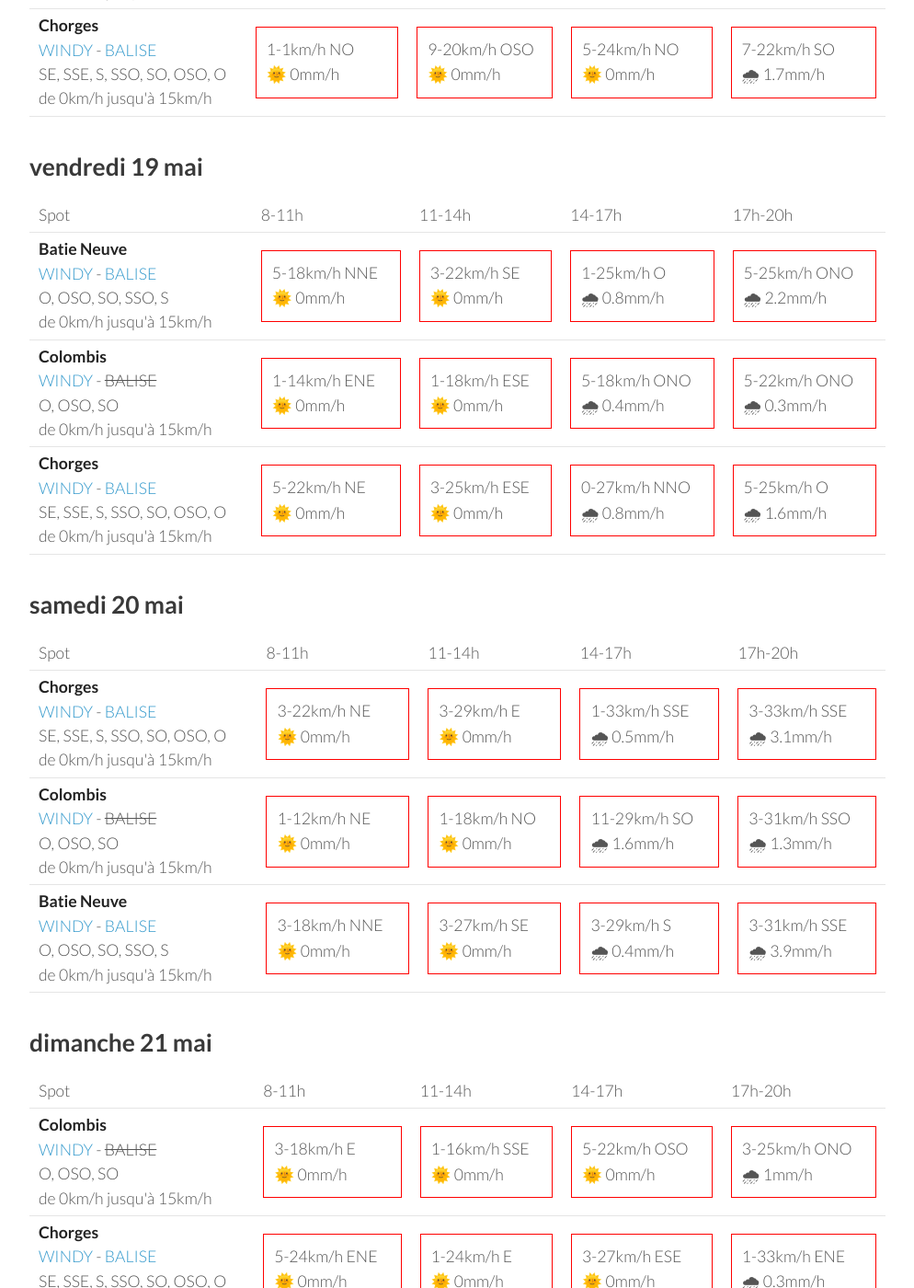
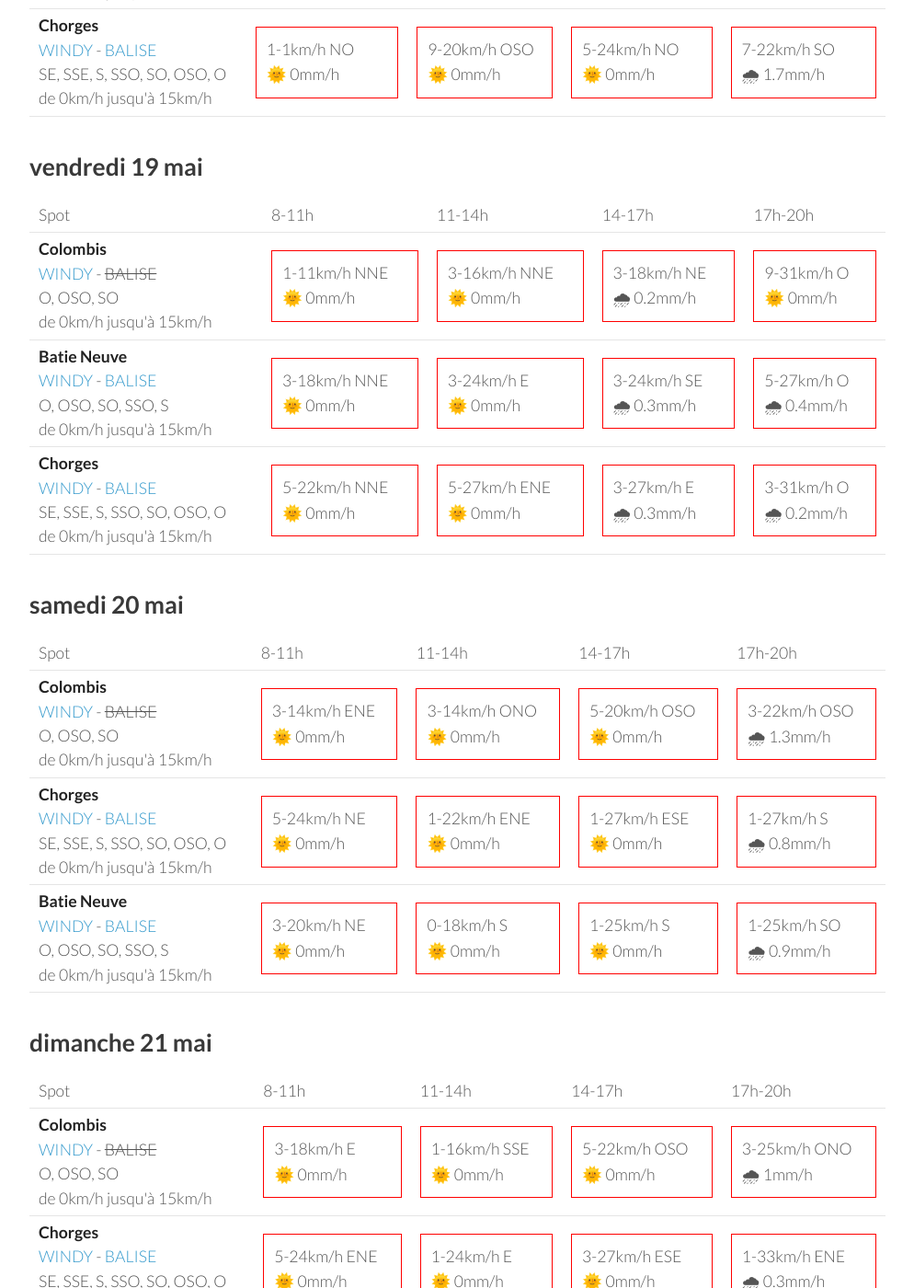
Before and after one commit to parapente-dans-le-nord/parapente-dans-le-nord.github.io, a Jekyll site: the page built from serre_poncon.markdown, in a window 1280 px wide and 1400 px high, scrolled down 1066 px. Shown: the whole window at 92% size, without its empty margins (26-1020 px from the left). Built offline with Jekyll 4.4.1, drawn with Linux system fonts in a browser that asks for light colours; some of the changed text lies outside the part shown.

Commit message:
update index.markdown

```diff
--- a/serre_poncon.markdown
+++ b/serre_poncon.markdown
@@ -111,32 +111,32 @@ page mise à jour le mercredi 17 mai 13:31
       <td>17h-20h</td>
     </tr>
 <tr>
-        <td><strong>Batie Neuve</strong><br><a href="https://windy.com/44.584/6.236?44.559,6.262,10,m:eTtagly">WINDY</a> - <span class=""><a href="https://www.openwindmap.org/PP554">BALISE</a> </span><br> <span class="vent-favorable">O, OSO, SO, SSO, S</span><br><span class="force-vent">de 0km/h jusqu'à 15km/h</span> </td>
+        <td><strong>Colombis</strong><br><a href="https://windy.com/44.494/6.216?44.559,6.262,10">WINDY</a> - <span class="no-balise"> BALISE </span><br> <span class="vent-favorable">O, OSO, SO</span><br><span class="force-vent">de 0km/h jusqu'à 15km/h</span> </td>
 
-            <td><div class="not-flyable"><p>5-18km/h NNE</p><p>🌞 0mm/h</p></div></td>
-            <td><div class="not-flyable"><p>3-22km/h SE</p><p>🌞 0mm/h</p></div></td>
-            <td><div class="not-flyable"><p>1-25km/h O</p><p>🌧 0.8mm/h</p></div></td>
-            <td><div class="not-flyable"><p>5-25km/h ONO</p><p>🌧 2.2mm/h</p></div></td>
+            <td><div class="not-flyable"><p>1-11km/h NNE</p><p>🌞 0mm/h</p></div></td>
+            <td><div class="not-flyable"><p>3-16km/h NNE</p><p>🌞 0mm/h</p></div></td>
+            <td><div class="not-flyable"><p>3-18km/h NE</p><p>🌧 0.2mm/h</p></div></td>
+            <td><div class="not-flyable"><p>9-31km/h O</p><p>🌞 0mm/h</p></div></td>
 
 
     </tr>
 <tr>
-        <td><strong>Colombis</strong><br><a href="https://windy.com/44.494/6.216?44.559,6.262,10">WINDY</a> - <span class="no-balise"> BALISE </span><br> <span class="vent-favorable">O, OSO, SO</span><br><span class="force-vent">de 0km/h jusqu'à 15km/h</span> </td>
+        <td><strong>Batie Neuve</strong><br><a href="https://windy.com/44.584/6.236?44.559,6.262,10,m:eTtagly">WINDY</a> - <span class=""><a href="https://www.openwindmap.org/PP554">BALISE</a> </span><br> <span class="vent-favorable">O, OSO, SO, SSO, S</span><br><span class="force-vent">de 0km/h jusqu'à 15km/h</span> </td>
 
-            <td><div class="not-flyable"><p>1-14km/h ENE</p><p>🌞 0mm/h</p></div></td>
-            <td><div class="not-flyable"><p>1-18km/h ESE</p><p>🌞 0mm/h</p></div></td>
-            <td><div class="not-flyable"><p>5-18km/h ONO</p><p>🌧 0.4mm/h</p></div></td>
-            <td><div class="not-flyable"><p>5-22km/h ONO</p><p>🌧 0.3mm/h</p></div></td>
+            <td><div class="not-flyable"><p>3-18km/h NNE</p><p>🌞 0mm/h</p></div></td>
+            <td><div class="not-flyable"><p>3-24km/h E</p><p>🌞 0mm/h</p></div></td>
+            <td><div class="not-flyable"><p>3-24km/h SE</p><p>🌧 0.3mm/h</p></div></td>
+            <td><div class="not-flyable"><p>5-27km/h O</p><p>🌧 0.4mm/h</p></div></td>
 
 
     </tr>
 <tr>
         <td><strong>Chorges</strong><br><a href="https://windy.com/44.578/6.280?44.559,6.262,10">WINDY</a> - <span class=""><a href="https://www.openwindmap.org/PP554">BALISE</a> </span><br> <span class="vent-favorable">SE, SSE, S, SSO, SO, OSO, O</span><br><span class="force-vent">de 0km/h jusqu'à 15km/h</span> </td>
 
-            <td><div class="not-flyable"><p>5-22km/h NE</p><p>🌞 0mm/h</p></div></td>
-            <td><div class="not-flyable"><p>3-25km/h ESE</p><p>🌞 0mm/h</p></div></td>
-            <td><div class="not-flyable"><p>0-27km/h NNO</p><p>🌧 0.8mm/h</p></div></td>
-            <td><div class="not-flyable"><p>5-25km/h O</p><p>🌧 1.6mm/h</p></div></td>
+            <td><div class="not-flyable"><p>5-22km/h NNE</p><p>🌞 0mm/h</p></div></td>
+            <td><div class="not-flyable"><p>5-27km/h ENE</p><p>🌞 0mm/h</p></div></td>
+            <td><div class="not-flyable"><p>3-27km/h E</p><p>🌧 0.3mm/h</p></div></td>
+            <td><div class="not-flyable"><p>3-31km/h O</p><p>🌧 0.2mm/h</p></div></td>
 
 
     </tr>
@@ -157,32 +157,32 @@ page mise à jour le mercredi 17 mai 13:31
       <td>17h-20h</td>
     </tr>
 <tr>
-        <td><strong>Chorges</strong><br><a href="https://windy.com/44.578/6.280?44.559,6.262,10">WINDY</a> - <span class=""><a href="https://www.openwindmap.org/PP554">BALISE</a> </span><br> <span class="vent-favorable">SE, SSE, S, SSO, SO, OSO, O</span><br><span class="force-vent">de 0km/h jusqu'à 15km/h</span> </td>
+        <td><strong>Colombis</strong><br><a href="https://windy.com/44.494/6.216?44.559,6.262,10">WINDY</a> - <span class="no-balise"> BALISE </span><br> <span class="vent-favorable">O, OSO, SO</span><br><span class="force-vent">de 0km/h jusqu'à 15km/h</span> </td>
 
-            <td><div class="not-flyable"><p>3-22km/h NE</p><p>🌞 0mm/h</p></div></td>
-            <td><div class="not-flyable"><p>3-29km/h E</p><p>🌞 0mm/h</p></div></td>
-            <td><div class="not-flyable"><p>1-33km/h SSE</p><p>🌧 0.5mm/h</p></div></td>
-            <td><div class="not-flyable"><p>3-33km/h SSE</p><p>🌧 3.1mm/h</p></div></td>
+            <td><div class="not-flyable"><p>3-14km/h ENE</p><p>🌞 0mm/h</p></div></td>
+            <td><div class="not-flyable"><p>3-14km/h ONO</p><p>🌞 0mm/h</p></div></td>
+            <td><div class="not-flyable"><p>5-20km/h OSO</p><p>🌞 0mm/h</p></div></td>
+            <td><div class="not-flyable"><p>3-22km/h OSO</p><p>🌧 1.3mm/h</p></div></td>
 
 
     </tr>
 <tr>
-        <td><strong>Colombis</strong><br><a href="https://windy.com/44.494/6.216?44.559,6.262,10">WINDY</a> - <span class="no-balise"> BALISE </span><br> <span class="vent-favorable">O, OSO, SO</span><br><span class="force-vent">de 0km/h jusqu'à 15km/h</span> </td>
+        <td><strong>Chorges</strong><br><a href="https://windy.com/44.578/6.280?44.559,6.262,10">WINDY</a> - <span class=""><a href="https://www.openwindmap.org/PP554">BALISE</a> </span><br> <span class="vent-favorable">SE, SSE, S, SSO, SO, OSO, O</span><br><span class="force-vent">de 0km/h jusqu'à 15km/h</span> </td>
 
-            <td><div class="not-flyable"><p>1-12km/h NE</p><p>🌞 0mm/h</p></div></td>
-            <td><div class="not-flyable"><p>1-18km/h NO</p><p>🌞 0mm/h</p></div></td>
-            <td><div class="not-flyable"><p>11-29km/h SO</p><p>🌧 1.6mm/h</p></div></td>
-            <td><div class="not-flyable"><p>3-31km/h SSO</p><p>🌧 1.3mm/h</p></div></td>
+            <td><div class="not-flyable"><p>5-24km/h NE</p><p>🌞 0mm/h</p></div></td>
+            <td><div class="not-flyable"><p>1-22km/h ENE</p><p>🌞 0mm/h</p></div></td>
+            <td><div class="not-flyable"><p>1-27km/h ESE</p><p>🌞 0mm/h</p></div></td>
+            <td><div class="not-flyable"><p>1-27km/h S</p><p>🌧 0.8mm/h</p></div></td>
 
 
     </tr>
 <tr>
         <td><strong>Batie Neuve</strong><br><a href="https://windy.com/44.584/6.236?44.559,6.262,10,m:eTtagly">WINDY</a> - <span class=""><a href="https://www.openwindmap.org/PP554">BALISE</a> </span><br> <span class="vent-favorable">O, OSO, SO, SSO, S</span><br><span class="force-vent">de 0km/h jusqu'à 15km/h</span> </td>
 
-            <td><div class="not-flyable"><p>3-18km/h NNE</p><p>🌞 0mm/h</p></div></td>
-            <td><div class="not-flyable"><p>3-27km/h SE</p><p>🌞 0mm/h</p></div></td>
-            <td><div class="not-flyable"><p>3-29km/h S</p><p>🌧 0.4mm/h</p></div></td>
-            <td><div class="not-flyable"><p>3-31km/h SSE</p><p>🌧 3.9mm/h</p></div></td>
+            <td><div class="not-flyable"><p>3-20km/h NE</p><p>🌞 0mm/h</p></div></td>
+            <td><div class="not-flyable"><p>0-18km/h S</p><p>🌞 0mm/h</p></div></td>
+            <td><div class="not-flyable"><p>1-25km/h S</p><p>🌞 0mm/h</p></div></td>
+            <td><div class="not-flyable"><p>1-25km/h SO</p><p>🌧 0.9mm/h</p></div></td>
 
 
     </tr>
```
Also changed, not shown: other parts of serre_poncon.markdown (+1 -1 lines).
